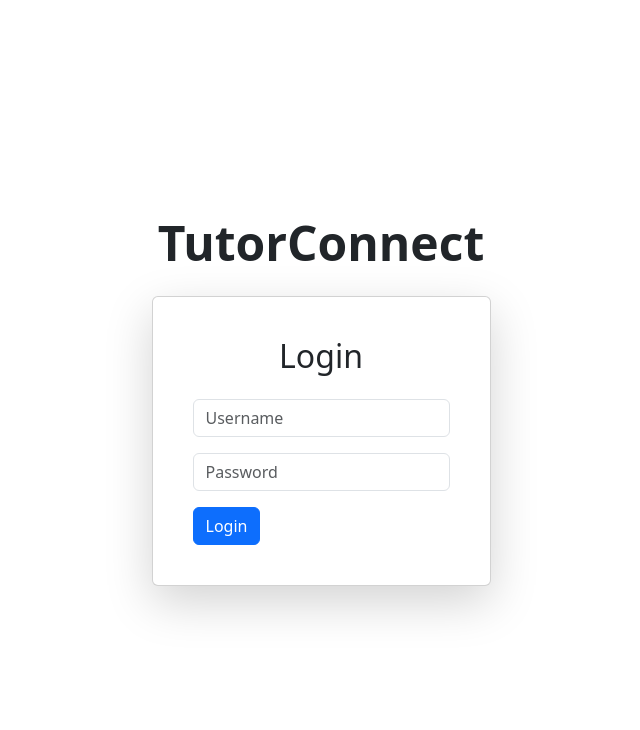
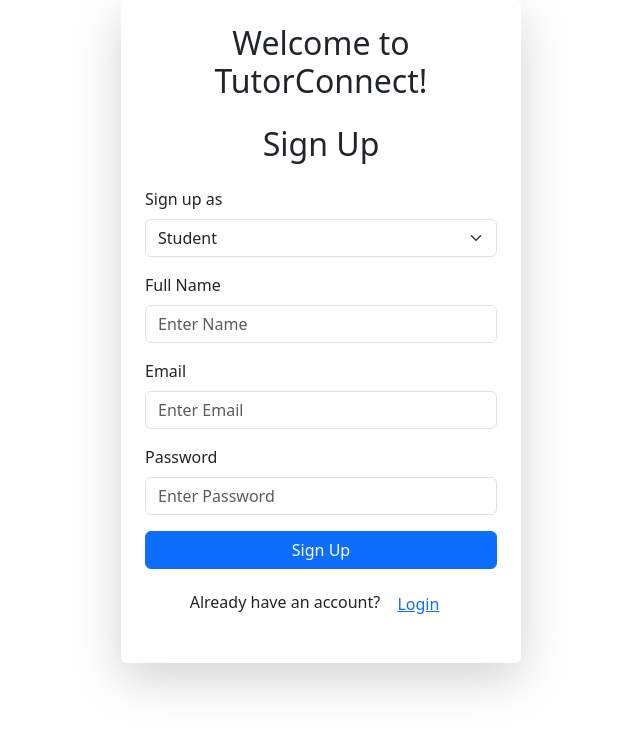
Before and after one commit to Ferumbruh/TutorConnect, a React (Create React App) app in the folder bootstrap-app/client/: page /signup in a window 1280 px wide. Shown: the top 730 px of the page, without its empty margins (319-959 px from the left). Built offline with nearby package versions, Linux system fonts and the light colour scheme.

Commit message:
adding middleware, and structuring app.js to work with db Auth forms

```diff
--- a/bootstrap-app/client/src/App.js
+++ b/bootstrap-app/client/src/App.js
@@ -1,24 +1,22 @@
-import React, { useState } from 'react';
-import { useNavigate } from 'react-router-dom';
+import React, { useState, useEffect } from 'react';
+import { useNavigate, Navigate } from 'react-router-dom';
 import {
   Container,
   Navbar,
   Nav,
   Button,
-  Form,
-  FormGroup,
-  FormControl,
-  Alert,
-  Card,
   NavDropdown,
   Modal,
 } from 'react-bootstrap';
 import { BrowserRouter as Router, Route, Routes, Link, useLocation } from 'react-router-dom';
 import TutorAvailability from './tutoravailability'; // Importing TutorAvailability component
 import AddEvent from './AddEvent'; // Importing AddEvent component
+import SignUp from './components/signUp'; // Importing SignUp component
+import LoginForm from './components/login'; // Importing Login component
+import PrivateRoute from './components/privateRoute'; // Importing PrivateRoute component
 
 // Dummy authentication function
-const authenticateUser = (username, password) => {
+/*const authenticateUser = (username, password) => {
   if (username === 'tutor' && password === 'pass') {
     return 'tutor';
   }
@@ -26,7 +24,7 @@
     return 'student';
   }
   return null;
-};
+}; */
 
 // API calls for Google Calendar and Sheets
 const API_BASE_URL = "https://tutorconnect-1u9q.onrender.com";
@@ -300,97 +298,68 @@
     </Navbar>
   );
 };
+function App() {
+  const [isAuthenticated, setIsAuthenticated] = useState(false);
+  const [role, setRole] = useState("");
+  const [username, setUsername] = useState("");
 
-function App() {
-  const [username, setUsername] = useState('');
-  const [password, setPassword] = useState('');
-  const [showAlert, setShowAlert] = useState(false);
-  const [isAuthenticated, setIsAuthenticated] = useState(false);
-  const [role, setRole] = useState(''); // 'tutor' or 'student'
+useEffect(() => {
+  const token = localStorage.getItem('token');
+  const storedRole = localStorage.getItem('role');
+  const storedUsername = localStorage.getItem('username');
+  if (token) {
+    setIsAuthenticated(true);
+    setRole(storedRole);
+    setUsername(storedUsername|| "User");
+  }
+},[]);
 
-  const handleLogin = (e) => {
-    e.preventDefault();
-    const userRole = authenticateUser(username, password);
-    if (userRole) {
-      setIsAuthenticated(true);
-      setRole(userRole);
-      setShowAlert(false);
-    } else {
-      setShowAlert(true);
-    }
-  };
 
-  if (!isAuthenticated) {
-    return (
-      <Container
-        className="d-flex flex-column justify-content-center align-items-center"
-        style={{ minHeight: '100vh' }}
-      >
-        <h1 className="text-center mb-4" style={{ fontSize: '3rem', fontWeight: 'bold' }}>
-          TutorConnect
-        </h1>
-        <Card className="shadow-lg p-4">
-          <Card.Body>
-            <h2 className="text-center mb-4">Login</h2>
-            {showAlert && (
-              <Alert variant="danger" onClose={() => setShowAlert(false)} dismissible>
-                Invalid username or password. Please try again.
-              </Alert>
-            )}
-            <Form onSubmit={handleLogin}>
-              <FormGroup controlId="username" className="mb-3">
-                <FormControl
-                  type="text"
-                  placeholder="Username"
-                  value={username}
-                  onChange={(e) => setUsername(e.target.value)}
-                  required
-                />
-              </FormGroup>
-              <FormGroup controlId="password" className="mb-3">
-                <FormControl
-                  type="password"
-                  placeholder="Password"
-                  value={password}
-                  onChange={(e) => setPassword(e.target.value)}
-                  required
-                />
-              </FormGroup>
-              <Button type="submit" variant="primary">
-                Login
-              </Button>
-            </Form>
-          </Card.Body>
-        </Card>
-      </Container>
-    );
-  }
+
 
   return (
     <Router>
-      {role === 'tutor' ? <TutorNavbar setIsAuthenticated={setIsAuthenticated} /> : <StudentNavbar setIsAuthenticated={setIsAuthenticated} />}
+    {isAuthenticated && (
+        role === "tutor" ? (
+            <TutorNavbar setIsAuthenticated={setIsAuthenticated} />
+        ) : (
+            <StudentNavbar setIsAuthenticated={setIsAuthenticated} />
+        )
+    )}
+
     <Routes>
-        <Route path="/" element={<HomePage username={username} role={role} />} />
-        <Route path="/tutors" element={<TutorsPage />} />
+        {/* Public Routes */}
+        <Route path="/login" element={<LoginForm setIsAuthenticated={setIsAuthenticated} />} />
+        <Route path="/signup" element={<SignUp/>} />
+
+        {/* Private Routes (Protected by PrivateRoute) */}
+        <Route path="/" element={<PrivateRoute><HomePage username={username} role={role} /></PrivateRoute>} />
+        <Route path="/tutors" element={<PrivateRoute><TutorsPage /></PrivateRoute>} />
         <Route path="/resources" element={
+            <PrivateRoute>
                 <Container className="mt-4">
                     <h2>Resources</h2>
                     <p>Useful resources will appear here.</p>
                 </Container>
+            </PrivateRoute>
         } />
         <Route path="/tools" element={
+            <PrivateRoute>
                 <Container className="mt-4">
                     <h2>Tools</h2>
                     <p>Various tools available will be listed here.</p>
                 </Container>
+            </PrivateRoute>
         } />
-        <Route path="/profile" element={<ProfilePage />} />
-        <Route path="/tutoravailability" element={<TutorAvailability />} />
-        <Route path="/add-event" element={<AddEvent />} />
-        <Route path="/tutor-session-calendar" element={<TutorSessionCalendar />} />
+        <Route path="/profile" element={<PrivateRoute><ProfilePage /></PrivateRoute>} />
+        <Route path="/tutoravailability" element={<PrivateRoute><TutorAvailability /></PrivateRoute>} />
+        <Route path="/add-event" element={<PrivateRoute><AddEvent /></PrivateRoute>} />
+        <Route path="/tutor-session-calendar" element={<PrivateRoute><TutorSessionCalendar /></PrivateRoute>} />
+
+        {/* Redirect all unknown routes */}
+        <Route path="*" element={<Navigate to={isAuthenticated ? "/" : "/login"} />} />
     </Routes>
 </Router>
   );
 }
-
 export default App;
--- a/bootstrap-app/client/src/components/login.jsx
+++ b/bootstrap-app/client/src/components/login.jsx
@@ -1,89 +1,127 @@
 import { useState } from 'react';
+import { Form, FormGroup, FormControl, Button, Alert } from 'react-bootstrap';
 import { useNavigate } from 'react-router-dom';
 
-function LoginForm() {
+function LoginForm({ setIsAuthenticated, setRole, setUsername }) {
   const [formData, setFormData] = useState({ email: '', password: '' });
+  const [errors, setErrors] = useState({});
+  const [serverError, setServerError] = useState('');
+  const [loading, setLoading] = useState(false);
+  const navigate = useNavigate();
 
-const [error, setError] = useState({});
-
-const navigate = useNavigate();
   const validateForm = () => {
     const newErrors = {};
     if (!formData.email.trim()) {
       newErrors.email = 'Email is required';
     } else if (!/\S+@\S+\.\S+/.test(formData.email)) {
-        newErrors.email = 'Email is invalid';
+      newErrors.email = 'Invalid email format';
     }
+
     if (!formData.password.trim()) {
       newErrors.password = 'Password is required';
     }
-    setError(newErrors);
+
+    setErrors(newErrors);
     return Object.keys(newErrors).length === 0;
   };
 
   const handleChange = (e) => {
-    setFormData({
-      ...formData,
-      [e.target.name]: e.target.value,
-    });
+    setFormData({ ...formData, [e.target.name]: e.target.value });
+    setErrors({ ...errors, [e.target.name]: '' }); // Clear error when typing
   };
 
   const handleSubmit = async (e) => {
     e.preventDefault();
-    if (!validateForm()) {
-        console.log('Login Data:', formData);
-        return;
-    }
-    //TODO: Backend login logic here
-    // Define endpoint
+    if (!validateForm()) return;
+
+    setLoading(true);
+    setServerError('');
+
     try {
       const response = await fetch('/api/login', {
         method: 'POST',
-        headers: {
-            'Content-Type': 'application/json',
-        },
+        headers: { 'Content-Type': 'application/json' },
         body: JSON.stringify(formData),
       });
+
       const data = await response.json();
       if (response.ok) {
-            console.log('Login successful:', data);
-            // Clear any previous errors
-            setError({});
-            // Redirect to home page after successful login
+        localStorage.setItem('token', data.token);
+        localStorage.setItem('role', data.role);
+        localStorage.setItem('username', data.name);
+
+        setIsAuthenticated(true);
+
+
+        console.log('login successful:', data);
+
+        setRole(data.role);
+        setUsername(data.name);
+
         navigate('/');
       } else {
-            // Handle login failure
-            console.error('Login failed:', data);
-            setError({server: data.message});
+        setServerError(data.message || 'Login failed. Please try again.');
       }
     } catch (error) {
-        // Handle login error (request error)
-        console.error('Error during login attempt:', error);
-        setError({server: 'Failed to login'});
+      setServerError('Network error. Please try again.');
+    } finally {
+      setLoading(false);
     }
+  };
 
+  const signupRedirect = () => {
+    navigate('/signup');
   };
 
   return (
-    <form onSubmit={handleSubmit}>
-      <input
+    <Form onSubmit={handleSubmit} className="p-4 shadow-lg rounded bg-white" style={{ maxWidth: "400px", margin: "auto" }}>
+      <h2 className="text-center mb-4">Welcome to TutorConnect!</h2>
+      <h2 className="text-center mb-4">Login</h2>
+
+
+      {serverError && <Alert variant="danger">{serverError}</Alert>}
+
+      {/* Email Field */}
+      <FormGroup controlId="email" className="mb-3">
+        <Form.Label>Email</Form.Label>
+        <FormControl
           type="email"
           name="email"
-        placeholder="Email"
+          placeholder="Enter your email"
           value={formData.email}
           onChange={handleChange}
+          isInvalid={!!errors.email}
+          required
         />
-      {error.email && <p>{error.email}</p>}
-      <input
+        <Form.Control.Feedback type="invalid">{errors.email}</Form.Control.Feedback>
+      </FormGroup>
+
+      {/* Password Field */}
+      <FormGroup controlId="password" className="mb-3">
+        <Form.Label>Password</Form.Label>
+        <FormControl
           type="password"
           name="password"
-        placeholder="Password"
+          placeholder="Enter your password"
           value={formData.password}
           onChange={handleChange}
+          isInvalid={!!errors.password}
+          required
         />
-      {error.password && <p>{error.password}</p>}
-      <button type="submit">Login</button>
-    </form>
+        <Form.Control.Feedback type="invalid">{errors.password}</Form.Control.Feedback>
+      </FormGroup>
+
+      <Button type="submit" variant="primary" className="w-100" disabled={loading}>
+        {loading ? 'Logging in...' : 'Login'}
+      </Button>
+
+      <p className="text-center mt-3">
+        Don't have an account?{' '}
+        <Button variant="link" onClick={signupRedirect}>
+          Sign up
+        </Button>
+      </p>
+    </Form>
   );
 }
 
--- /dev/null
+++ b/bootstrap-app/client/src/components/privateRoute.jsx
@@ -0,0 +1,7 @@
+import { Navigate } from "react-router-dom";
+const PrivateRoute = ({ children }) => {
+    return localStorage.getItem("token") ? children : <Navigate to="/login" />;
+};
+
+
+export default PrivateRoute;
--- a/bootstrap-app/client/src/components/signUp.jsx
+++ b/bootstrap-app/client/src/components/signUp.jsx
@@ -1,60 +1,52 @@
 import { useState, useRef, useEffect } from "react";
+import { Form, FormGroup, FormControl, Button, Alert, Dropdown } from "react-bootstrap";
 import { useNavigate } from "react-router-dom";
 
 function SignUp() {
     const [formData, setFormData] = useState({
-        //role defaults to student, dropdown menu for role selection
-        role: 'student',
-        name: '',
-        email: '',
-        password: '',
+        role: "student",
+        name: "",
+        email: "",
+        password: "",
     });
 
-    const [error, setError] = useState({});
+    const [errors, setErrors] = useState({});
     const [suggestions, setSuggestions] = useState([]);
-    // Controls domain auto-suggestion dropdown
     const [showSuggestions, setShowSuggestions] = useState(false);
-    // Tracks highlighted suggestion
     const [highlightIndex, setHighlightIndex] = useState(-1);
-    // Reference for click detection
+    const [serverError, setServerError] = useState("");
+    const [loading, setLoading] = useState(false);
+
     const inputRef = useRef(null);
-    // Navigation hook, redirects after signup
     const navigate = useNavigate();
 
-// Array of common email domains
     const domains = ["gmail.com", "yahoo.com", "outlook.com", "icloud.com", "hotmail.com"];
 
-    // Validates the form before submission
     const validateForm = () => {
         const newErrors = {};
-        if (!formData.role) {
-            newErrors.role = "Please select a role.";
-        }
-        if (!formData.name.trim()) {
-            newErrors.name = "Name is required";
-        }
+        if (!formData.role) newErrors.role = "Please select a role.";
+        if (!formData.name.trim()) newErrors.name = "Name is required";
         if (!formData.email.trim()) {
             newErrors.email = "Email is required";
         } else if (!/\S+@\S+\.\S+/.test(formData.email)) {
-            newErrors.email = "Email is invalid";
+            newErrors.email = "Invalid email format";
         }
         if (!formData.password.trim()) {
             newErrors.password = "Password is required";
         } else if (formData.password.length < 8) {
             newErrors.password = "Password must be at least 8 characters";
         }
-        setError(newErrors);
+        setErrors(newErrors);
         return Object.keys(newErrors).length === 0;
     };
 
-    // Handles email input changes (for auto-suggestions)
     const handleEmailChange = (e) => {
         const value = e.target.value;
         setFormData({ ...formData, email: value });
         setHighlightIndex(-1);
+        setShowSuggestions(false);
 
         const atIndex = value.indexOf("@");
-
         if (atIndex !== -1) {
             const typedDomain = value.slice(atIndex + 1);
             const username = value.slice(0, atIndex + 1);
@@ -65,19 +57,15 @@
 
             setSuggestions(filteredDomains);
             setShowSuggestions(filteredDomains.length > 0);
-        } else {
-            setShowSuggestions(false);
         }
     };
 
-    // Handles selecting a suggestion
     const handleSelect = (suggestion) => {
         setFormData({ ...formData, email: suggestion });
         setShowSuggestions(false);
         setHighlightIndex(-1);
     };
 
-    // Handles keyboard navigation for auto-suggestions
     const handleKeyDown = (e) => {
         if (showSuggestions) {
             if (e.key === "ArrowDown") {
@@ -97,7 +85,6 @@
         }
     };
 
-    // Close suggestions if clicking outside
     useEffect(() => {
         const handleClickOutside = (event) => {
             if (inputRef.current && !inputRef.current.contains(event.target)) {
@@ -109,126 +96,130 @@
         return () => document.removeEventListener("click", handleClickOutside);
     }, []);
 
-    // Handles form submission
     const handleSubmit = async (e) => {
         e.preventDefault();
         if (!validateForm()) return;
 
-        console.log("Signup Data:", formData);
+        setLoading(true);
+        setServerError("");
 
-        // TODO: Backend signup logic here
-        // Define endpoint for request
         try {
-        const response = await fetch("/api/signup", {
+            const response = await fetch("/api/auth/signup", {
                 method: "POST",
-            headers: {
-                "Content-Type": "application/json",
-            },
+                headers: { "Content-Type": "application/json" },
                 body: JSON.stringify(formData),
             });
 
             const data = await response.json();
-       if(response.ok){
-        console.log("Signup successful:", data);
-        // Clear any previous errors
-        setError({});
-        // Redirect to home page after successful signup
+            if (response.ok) {
+                alert("Signup successful. Please log in.");
                 navigate("/login");
-       }else{
-        // Handle signup failure
-        console.log("Signup failed:", data);
-        setError({ server: data.message });
+                setErrors({});
+            } else {
+                setServerError(data.message || "Signup failed.");
             }
         } catch (error) {
-        // Handle signup error (request error)
-        console.error("Error during signup attempt:", error);
-        setError({ server: "Error occurred during signup" });
+            setServerError("Error occurred during signup.");
+        } finally {
+            setLoading(false);
         }
     };
+   //Login redirect function
+    const loginRedirect = () => {
+        navigate('/login');
+    };
+    return (
+        <Form onSubmit={handleSubmit} className="p-4 shadow-lg rounded bg-white" style={{ maxWidth: "400px", margin: "auto" }}>
+            <h2 className="text-center mb-4">Welcome to TutorConnect!</h2>
+            <h2 className="text-center mb-4">Sign Up</h2>
 
-    return (
-        <form onSubmit={handleSubmit} style={{ maxWidth: "400px", margin: "auto" }}>
-             {/* Role Selection Dropdown */}
-      <label htmlFor="role">Sign up as:</label>
-      <select name="role" value={formData.role} onChange={handleChange}>
-        <option value="Student">Student</option>
-        <option value="Tutor">Tutor</option>
-      </select>
-      {error.role && <p>{error.role}</p>}
+            {serverError && <Alert variant="danger">{serverError}</Alert>}
 
-            {/* NAME FIELD */}
-            <label htmlFor="name">Name:</label>
-            <input
+            {/* Role Selection */}
+            <FormGroup className="mb-3">
+                <Form.Label>Sign up as</Form.Label>
+                <Form.Select
+                    name="role"
+                    value={formData.role}
+                    onChange={(e) => setFormData({ ...formData, role: e.target.value })}
+                    isInvalid={!!errors.role}
+                >
+                    <option value="student">Student</option>
+                    <option value="tutor">Tutor</option>
+                </Form.Select>
+                <Form.Control.Feedback type="invalid">{errors.role}</Form.Control.Feedback>
+            </FormGroup>
+
+            {/* Name Field */}
+            <FormGroup className="mb-3">
+                <Form.Label>Full Name</Form.Label>
+                <FormControl
                     type="text"
+                    name="name"
                     placeholder="Enter Name"
-                name="name"
                     value={formData.name}
                     onChange={(e) => setFormData({ ...formData, name: e.target.value })}
+                    isInvalid={!!errors.name}
+                    required
                 />
-            {error.name && <p>{error.name}</p>}
+                <Form.Control.Feedback type="invalid">{errors.name}</Form.Control.Feedback>
+            </FormGroup>
 
-            {/* EMAIL FIELD WITH AUTO-SUGGEST */}
-            <div ref={inputRef} style={{ position: "relative" }}>
-                <label htmlFor="email">Email:</label>
-                <input
+            {/* Email Field with Auto-Suggestions */}
+            <FormGroup className="mb-3" ref={inputRef} style={{ position: "relative" }}>
+                <Form.Label>Email</Form.Label>
+                <FormControl
                     type="text"
+                    name="email"
                     placeholder="Enter Email"
-                    name="email"
                     value={formData.email}
                     onChange={handleEmailChange}
                     onKeyDown={handleKeyDown}
+                    isInvalid={!!errors.email}
                     autoComplete="off"
                     required
-                    style={{ width: "100%", padding: "8px" }}
                 />
+                <Form.Control.Feedback type="invalid">{errors.email}</Form.Control.Feedback>
+
                 {showSuggestions && (
-                    <div
-                        style={{
-                            position: "absolute",
-                            background: "white",
-                            border: "1px solid #ccc",
-                            width: "100%",
-                            boxShadow: "0px 4px 6px rgba(0, 0, 0, 0.1)",
-                            zIndex: 1000,
-                            maxHeight: "150px",
-                            overflowY: "auto",
-                        }}
-                    >
+                    <Dropdown.Menu show style={{ position: "absolute", width: "100%", zIndex: 1000 }}>
                         {suggestions.map((suggestion, index) => (
-                            <div
+                            <Dropdown.Item
                                 key={index}
                                 onClick={() => handleSelect(suggestion)}
-                                style={{
-                                    padding: "10px",
-                                    cursor: "pointer",
-                                    borderBottom: "1px solid #eee",
-                                    backgroundColor: highlightIndex === index ? "#f0f0f0" : "white",
-                                }}
-                                onMouseEnter={() => setHighlightIndex(index)}
-                                onMouseLeave={() => setHighlightIndex(-1)}
+                                active={index === highlightIndex}
                             >
                                 {suggestion}
-                            </div>
+                            </Dropdown.Item>
                         ))}
-                    </div>
+                    </Dropdown.Menu>
                 )}
-            </div>
-            {error.email && <p>{error.email}</p>}
+            </FormGroup>
 
-            {/* PASSWORD FIELD */}
-            <label htmlFor="password">Password:</label>
-            <input
+            {/* Password Field */}
+            <FormGroup className="mb-3">
+                <Form.Label>Password</Form.Label>
+                <FormControl
                     type="password"
+                    name="password"
                     placeholder="Enter Password"
-                name="password"
                     value={formData.password}
                     onChange={(e) => setFormData({ ...formData, password: e.target.value })}
+                    isInvalid={!!errors.password}
+                    required
                 />
-            {error.password && <p>{error.password}</p>}
-            {error.server && <p>{error.server}</p>}
-            <br />
-            <button type="submit">Sign Up</button>
-        </form>
+                <Form.Control.Feedback type="invalid">{errors.password}</Form.Control.Feedback>
+            </FormGroup>
+
+            <Button type="submit" variant="primary" className="w-100" disabled={loading}>
+                {loading ? "Signing up..." : "Sign Up"}
+            </Button>
+
+            <p className="text-center mt-3">
+                Already have an account?{" "}
+                <Button variant="link" onClick={loginRedirect}>Login</Button>
+            </p>
+        </Form>
     );
 }
 
```
Lines whose indentation alone changed are shown as unchanged.
